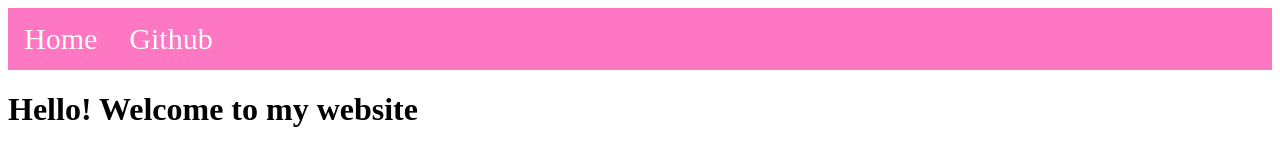
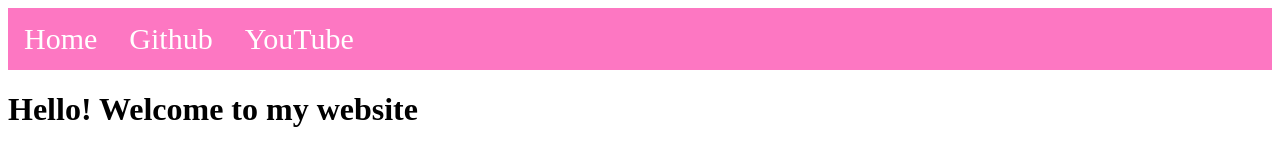
Before and after one commit to Grimmgirl-Fandom/Grimmgirl-Fandom.github.io, a plain HTML site: page index.html in a window 1280 px wide. Shown: the top 150 px of the page. Drawn offline with Linux system fonts and the light colour scheme.

Commit message:
Update index.html

```diff
--- a/index.html
+++ b/index.html
@@ -5,6 +5,8 @@
         <ul>
             <li><a href="/index.html">Home</a></li>
             <li><a href="https://github.com/Grimmgirl-Fandom">Github</a></li>
+            <li><a href="https://www.youtube.com/channel/UCujg1n70NBg_nANWD-LcXsQ">YouTube</a></li>
+
 
         </ul>
 
```
